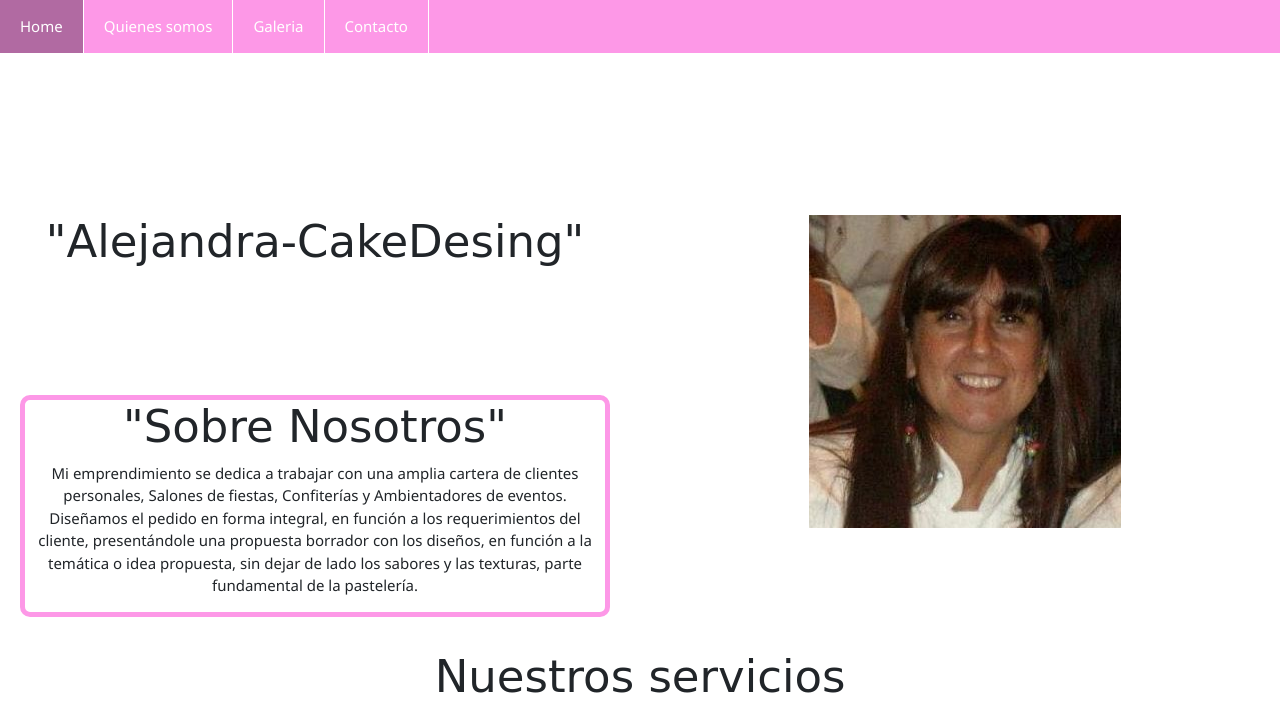
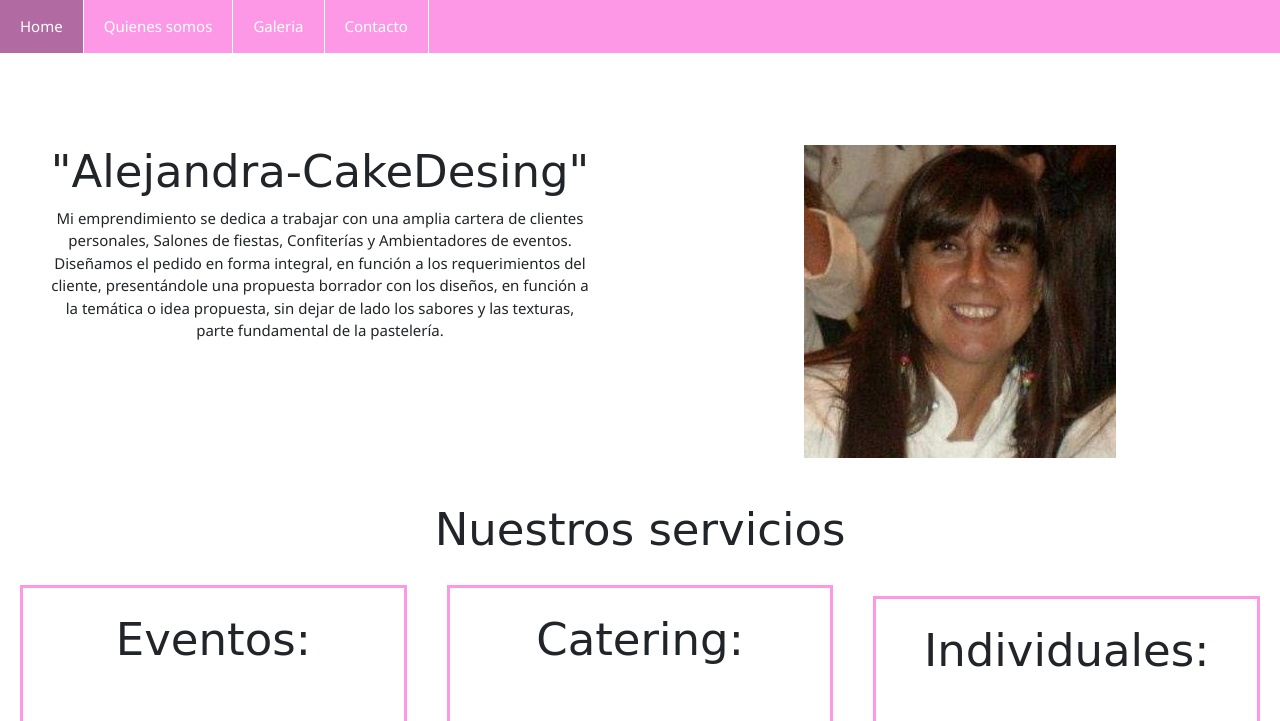
Before and after one commit to ulises-magnarelli/3era-entrega, a website: page index.html in a window 1280 px wide. Shown: the top 721 px of the page. Drawn offline with nearby package versions, Linux system fonts and the light colour scheme; a web font is replaced by a local one.

Commit message:
Agregando la hero section

```diff
--- a/index.html
+++ b/index.html
@@ -51,38 +51,25 @@
 </header>
 
 
-<p>
-  <section class="grid-section">
 
-    <div class="h1-grid">
-      <h1 class="titulos">"Alejandra-CakeDesing"</h1>
-    </div>
+<section class="herosection">
 
 
-    <div class="img-gr">
-      <img src="imagenes/hero-img.jpg" alt=""  >
-    </div>
-
-
-    <div class="p-grid">
-
-      <main>
-
-        <h2 class="titulo-nosotros titulos">"Sobre Nosotros"</h1>
-
-
-         <p class="texto-S-N"> Mi emprendimiento se dedica a trabajar con una amplia cartera de clientes personales, Salones de fiestas, Confiterías y Ambientadores de eventos. Diseñamos el pedido en forma integral, en función a los requerimientos del cliente, presentándole una propuesta borrador con los diseños, en función a la temática o idea propuesta, sin dejar de lado los sabores y las texturas, parte fundamental de la pastelería.  </p>
-
-        </main>
-
-      </div>
+  <div class="descripción cajasHero">
+    <h1 class="titulos">"Alejandra-CakeDesing"</h1>
+    <p class="texto-S-N"> Mi emprendimiento se dedica a trabajar con una amplia cartera de clientes personales, Salones de fiestas, Confiterías y Ambientadores de eventos. Diseñamos el pedido en forma integral, en función a los requerimientos del cliente, presentándole una propuesta borrador con los diseños, en función a la temática o idea propuesta, sin dejar de lado los sabores y las texturas, parte fundamental de la pastelería.  </p>
+  </div>
 
 
 
 
+
+  <div class="fotoAle cajasHero">
+    <img src="imagenes/hero-img.jpg" alt=""  >
+  </div>
+
+
   </section>
-
-</p>
 
 
 
--- a/scss/_herosection.scss
+++ b/scss/_herosection.scss
@@ -1,26 +1,47 @@
 /*edicion herosection*/
 
-.grid-section {
 
-    padding-top: 200px;
-    gap: 20px;
-    display: grid;
-    grid-template-columns: 2fr 2fr;
-    grid-template-rows: 100px 300px;
-    grid-template-areas:
-    "h1-grid  img-grid"
-    "p-grid  img-grid"
-}
 
-.h1-grid {
-    grid-area: h1-grid;
+.herosection {
+    margin-top: 100px;
+    display: flex;
+    flex-wrap: wrap;
 
 }
 
-.p-grid {
-    grid-area: p-grid;
+
+.descripción {
+    flex: 1;
+    padding: 25px;
+    margin: 20px;
+    border-radius: 10px;
+    min-width: 250px;
+
+    text-align: center;
 }
 
-.img-grid {
-    grid-area: img-grid;
+
+.fotoAle {
+    flex: 1;
+    padding: 25px;
+    margin: 20px;
+    min-width: 250px;
+
+
+    border-radius: 10px;
+    text-align: center;
 }
+
+
+
+
+.cajasHero {
+    transition: 0.5s;
+    object-fit: over;
+}
+
+@media (min-width:1024px) {
+    .cajasHero:hover{
+        transform: scale(1.05);
+        }
+}
```
Also changed, not shown: css/main.css.
